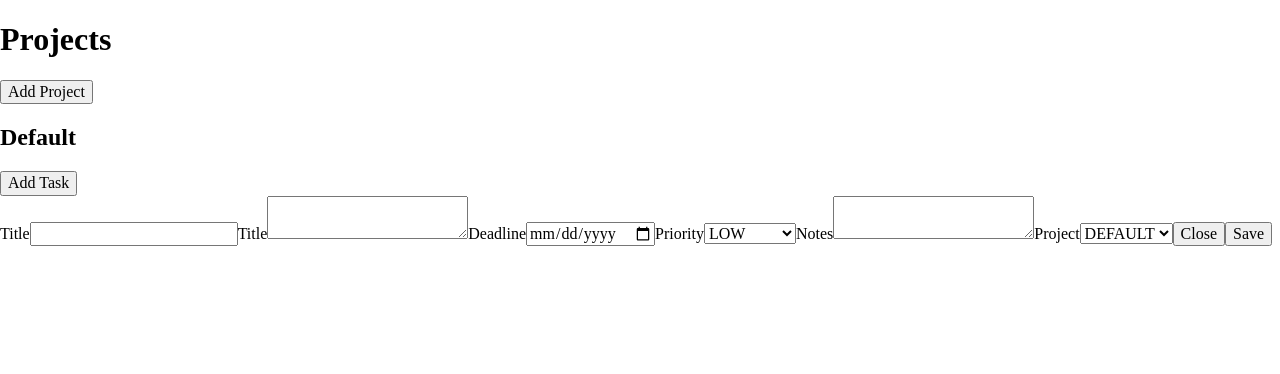
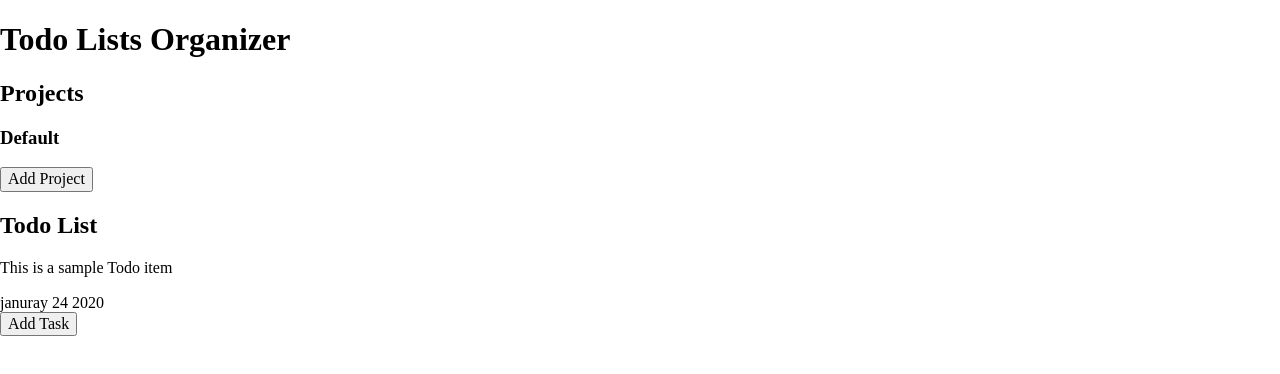
Before and after one commit to Sim-frpt/todo-list, a website built with webpack: page dist/index.html in a window 1280 px wide. Built offline with Linux system fonts and the light colour scheme.

Commit message:
refactor html and put modules in module folder

```diff
--- /dev/null
+++ b/src/assets/styles/style.css
@@ -0,0 +1,4 @@
+
+.main__container {
+
+}
--- a/src/index.js
+++ b/src/index.js
@@ -1,10 +1,9 @@
 import "normalize.css";
 import "./assets/styles/style.css";
-import { taskFactory } from "./task";
-import { generateTaskForm } from "./dom-manipulation";
+import { taskFactory } from "./modules/task";
+import { generateTaskForm } from "./modules/dom-manipulation";
 
 console.log( taskFactory( { title:'hi', description:'lol', dueDate:'test', priority:'ier', notes:'xcv', project:'woie' }));
 
 const form = generateTaskForm();
-document.body.append( form );
-//console.log( generateTaskForm() );
+//document.body.append( form );
```
Also changed, not shown: dist/index.html, dist/main.js, src/modules/dom-manipulation.js (renamed from src/dom-manipulation.js), src/modules/task.js (renamed from src/task.js).
